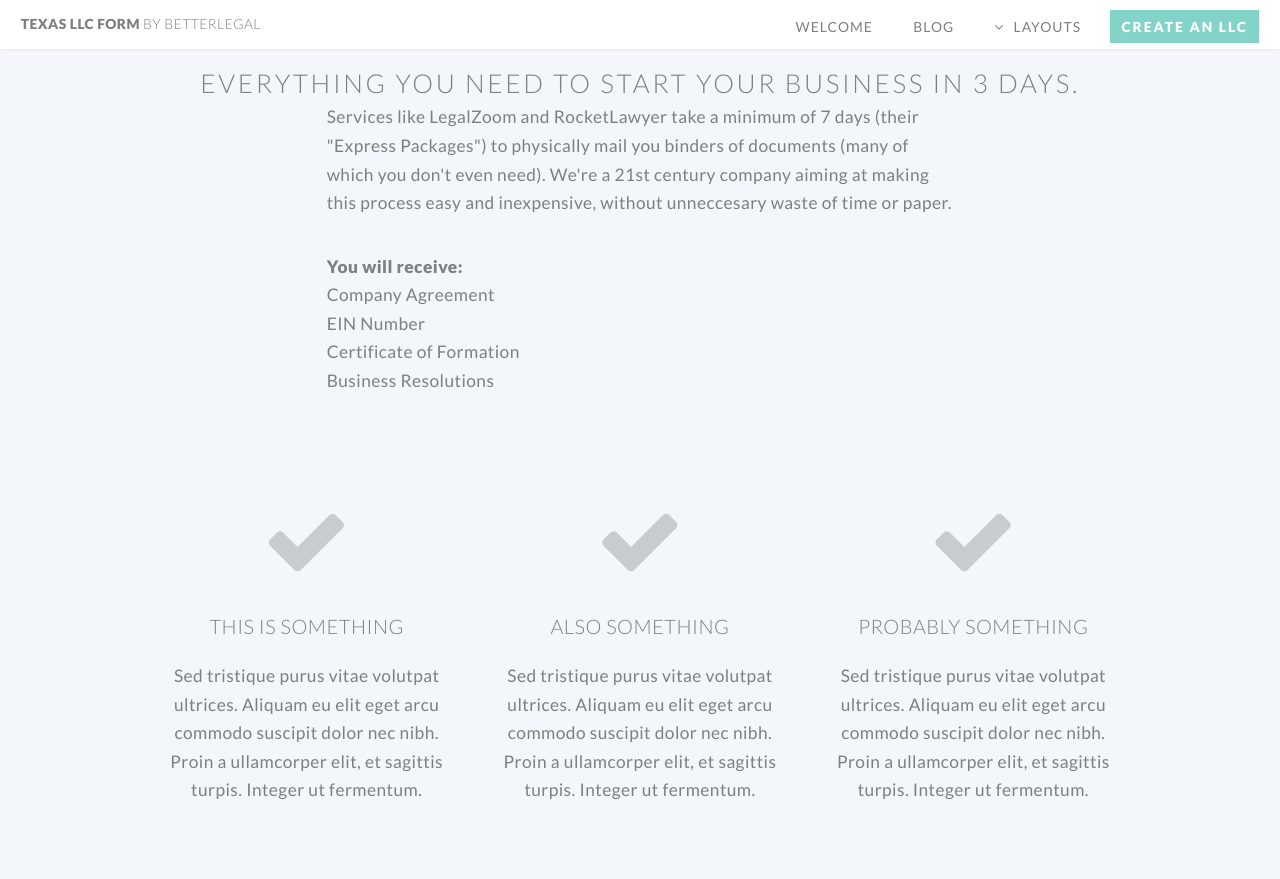
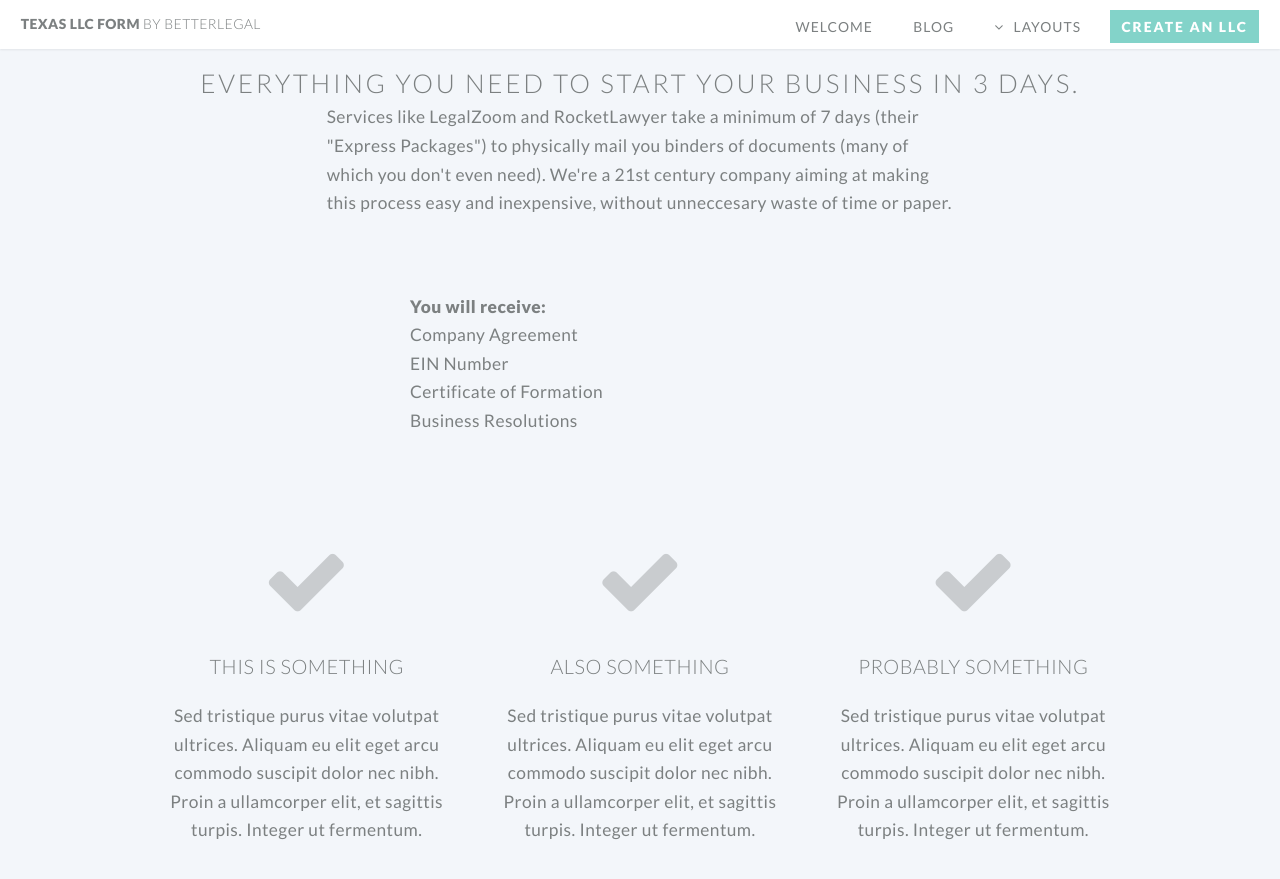
Before and after one commit to poseidonimaging/texasllcform, a Jekyll site: the page built from index.html, in a window 1280 px wide and 900 px high, scrolled down 689 px. Shown: the top 879 px of the window. Built offline with Jekyll 4.4.1, drawn with Linux system fonts in a browser that asks for light colours.

Commit message:
Aligning <ul>

```diff
--- a/index.html
+++ b/index.html
@@ -10,6 +10,10 @@ layout: landing-page
 					<div class="row">
 						<div class="-2u 8u" style="text-align:left">
 							<p class="editable">Services like LegalZoom and RocketLawyer take a minimum of 7 days (their "Express Packages") to physically mail you binders of documents (many of which you don't even need). We're a 21st century company aiming at making this process easy and inexpensive, without unneccesary waste of time or paper.</p>
+						</div>
+					</div>
+					<div class="row">
+						<div class="-3u 6u" style="text-align:left">
 							<strong class="editable">You will receive:</strong>
 							<ul>
 								<li class="editable">Company Agreement</li>
```
